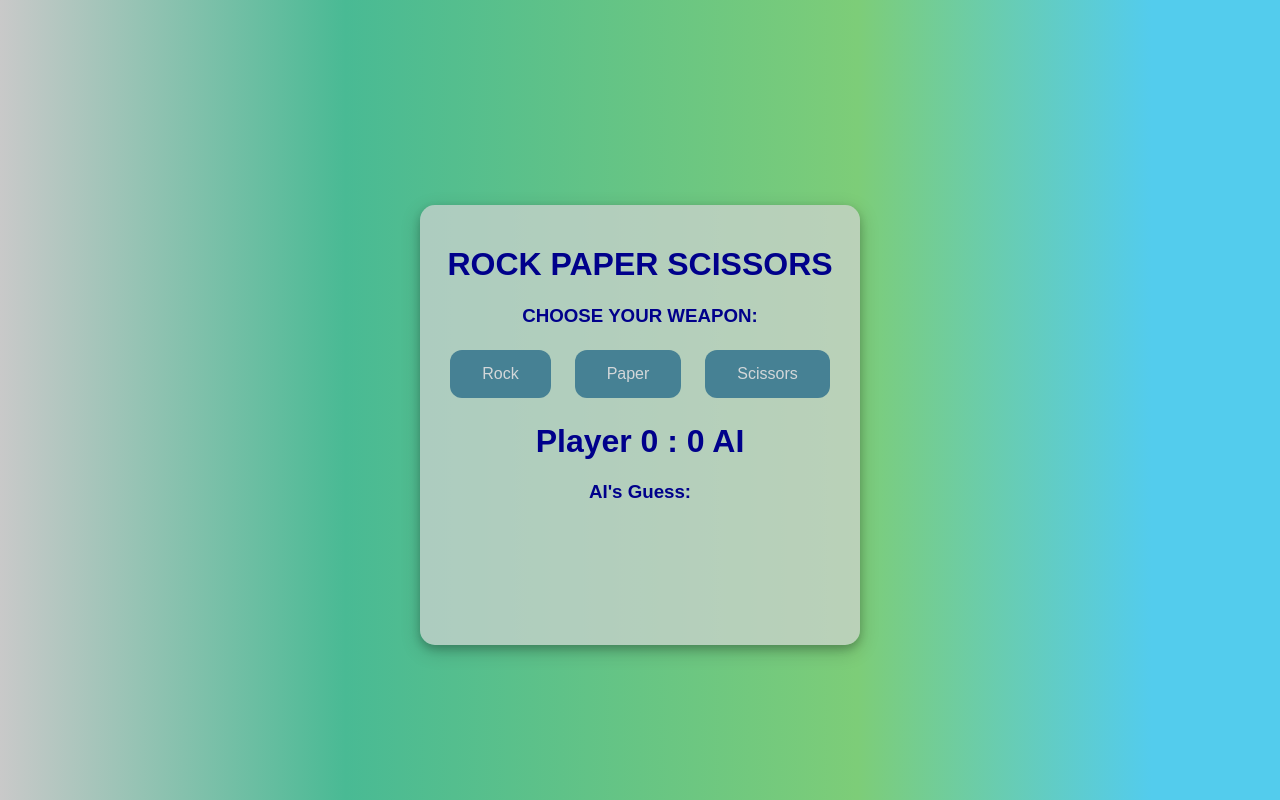
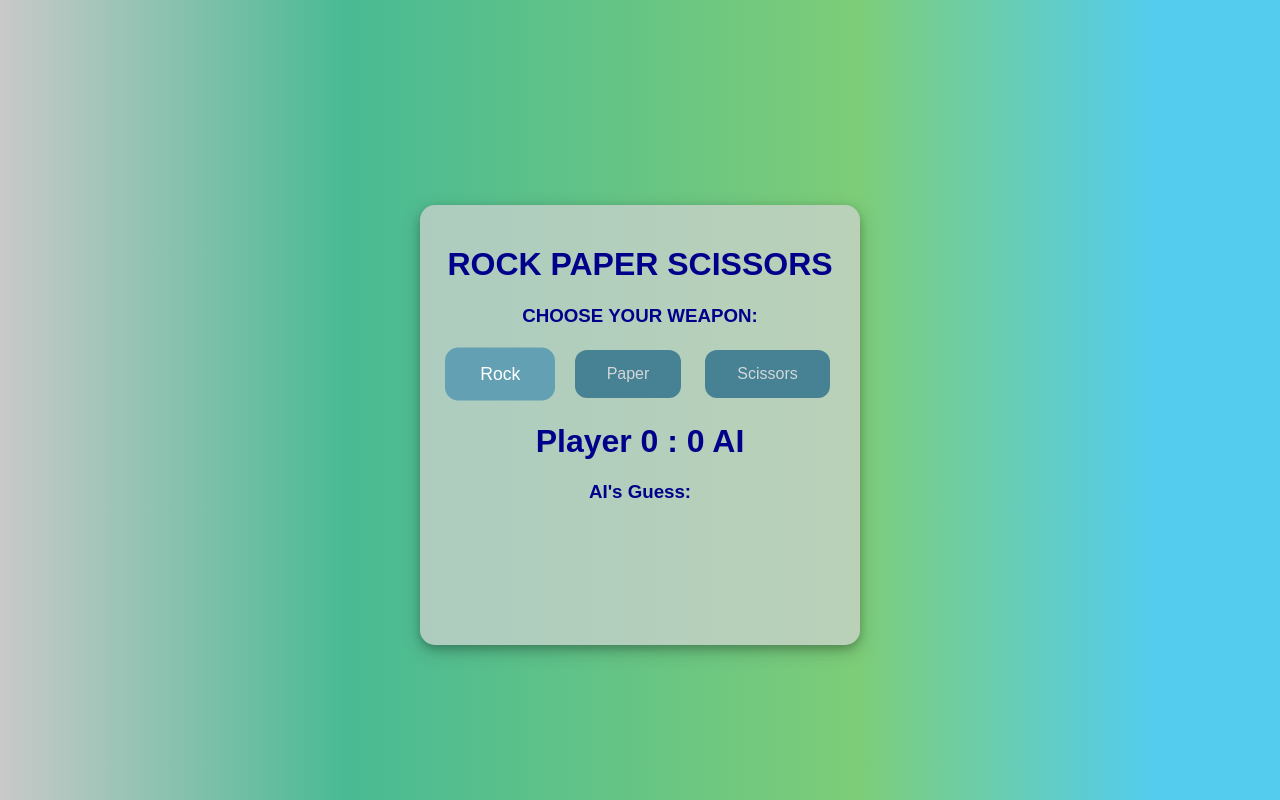
Before and after one commit to Omar-21154/rock-paper-scissors, a plain HTML site: page index.html in a window 1280 px wide. In both pictures the pointer is over the button "Rock". Drawn offline with Linux system fonts and the light colour scheme.

Commit message:
added button hover

```diff
--- a/style.css
+++ b/style.css
@@ -30,6 +30,12 @@
     justify-content: center;
     flex-direction: row;
     gap: 20px;
+}
+.buttons button:hover {
+    background-color: rgb(100, 160, 180);
+    color: white;
+    transform: scale(1.1);
+    transition: all 0.3s ease;
 }
 
 .a {
```
